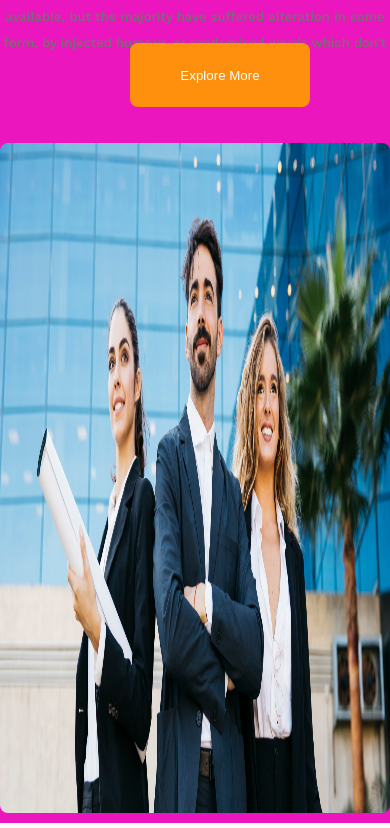
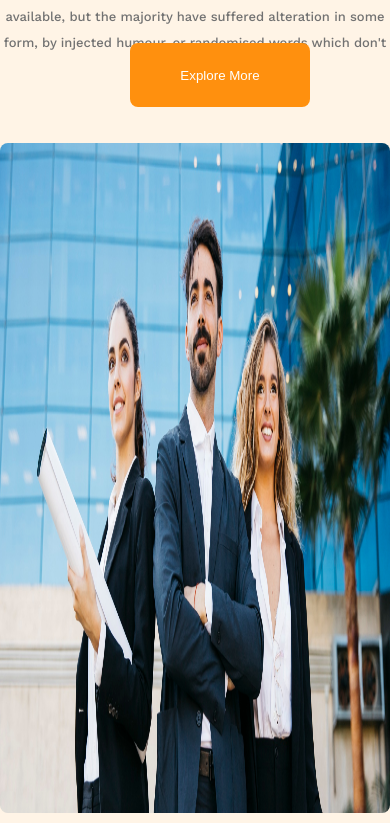
Before and after one commit to alhaj-cmd/a2-architec, a plain HTML site: page index.html in a window 390 px wide. Shown: the part 397-1225 px from the top of the page. Drawn offline with nearby package versions, Linux system fonts and the light colour scheme.

Commit message:
complete

```diff
--- a/style.css
+++ b/style.css
@@ -361,7 +361,6 @@
    .header-area{
     display: flex;
     width: 100%;
-    background-color: rgb(236, 22, 190);
 
     }
 
```
